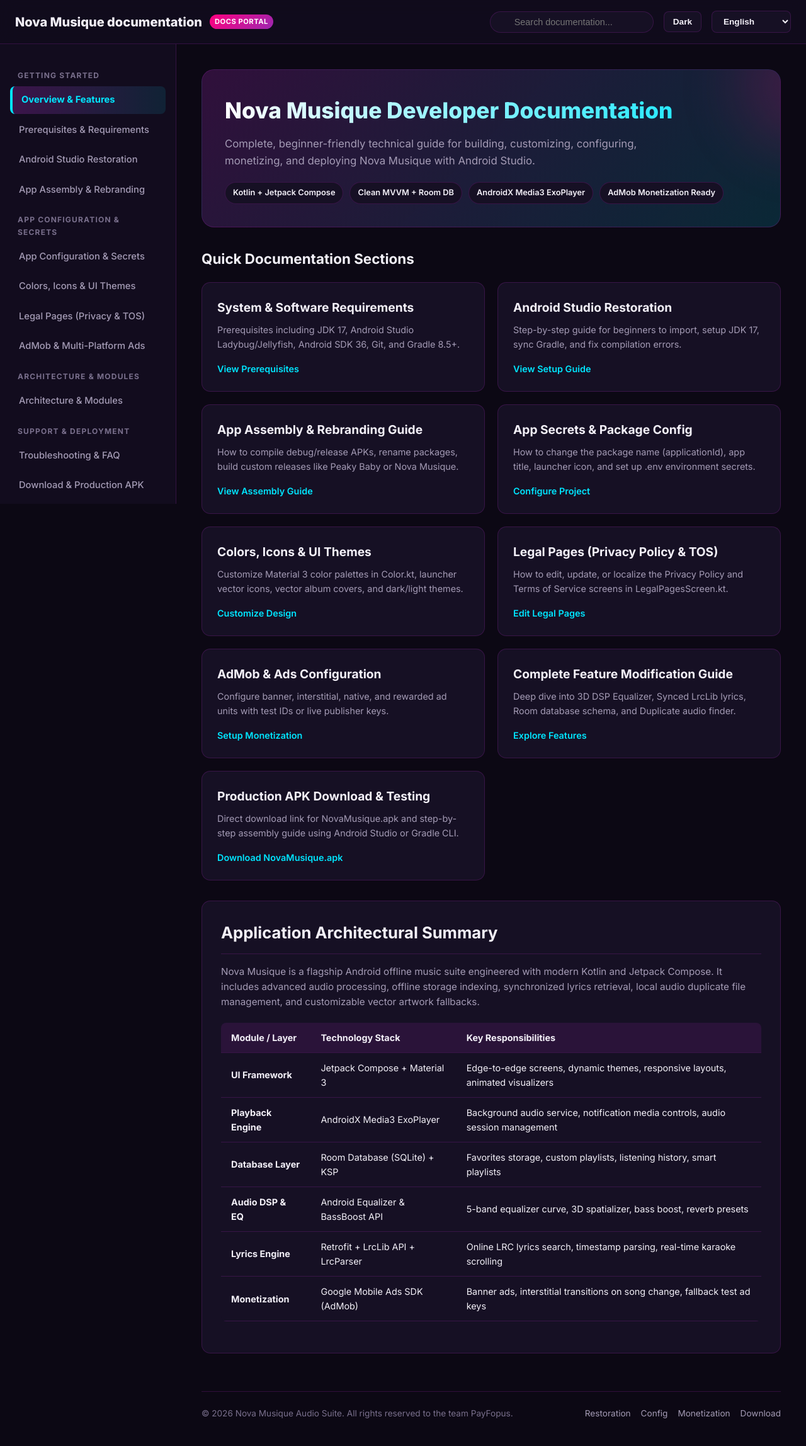
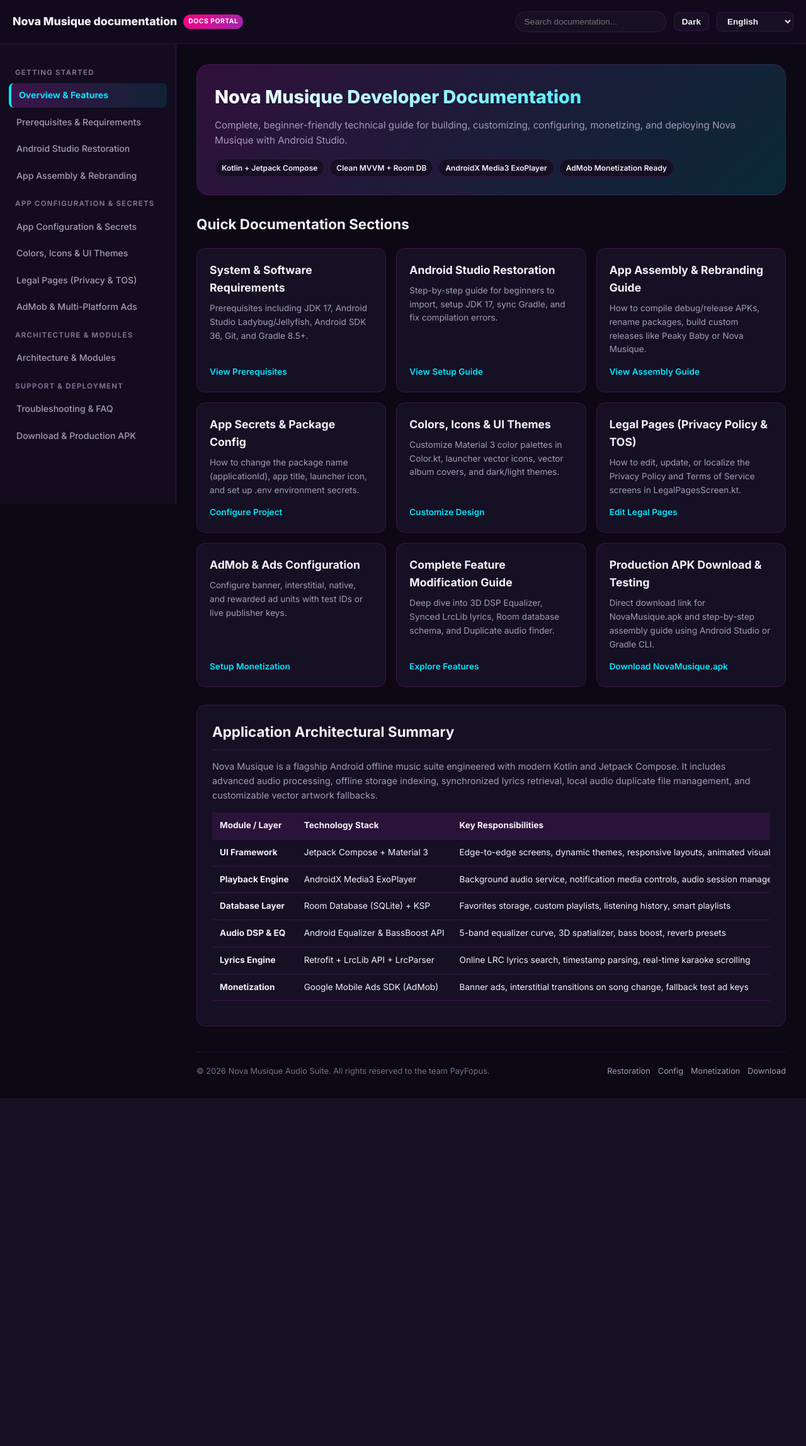
Before and after one commit to hleliofficiel/supreme-dollop, a PHP site: page /index.html in a window 1280 px wide. Shown: the whole page at 63% size. After the commit the page ends 1744 px from the top, so only its background shows below. Run offline with PHP 8.4, Linux system fonts and the light colour scheme.

Commit message:
Refactor CSS for responsive design improvements
Updated styles for improved responsiveness and consistency across various elements. Adjusted padding, margins, and sizes for better layout on different screen sizes.

```diff
--- a/NovaMusique/assets/css/styles.css
+++ b/NovaMusique/assets/css/styles.css
@@ -53,10 +53,10 @@ body {
   transition: background-color 0.3s ease, color 0.3s ease;
 }
 
-/* Scrollbar */
+/* Custom Scrollbar */
 ::-webkit-scrollbar {
-  width: 8px;
-  height: 8px;
+  width: 6px;
+  height: 6px;
 }
 ::-webkit-scrollbar-track {
   background: var(--bg-main);
@@ -82,34 +83,37 @@ body {
   left: 0;
   right: 0;
   height: var(--header-height);
-  background: rgba(18, 12, 30, 0.85);
+  background: rgba(18, 12, 30, 0.9);
   backdrop-filter: blur(12px);
+  -webkit-backdrop-filter: blur(12px);
   border-bottom: 1px solid var(--border-color);
   display: flex;
   align-items: center;
   justify-content: space-between;
-  padding: 0 24px;
+  padding: 0 20px;
   z-index: 1000;
+  gap: 12px;
 }
 
 [data-theme="light"] .top-header {
-  background: rgba(240, 235, 247, 0.85);
+  background: rgba(240, 235, 247, 0.9);
 }
 
 .brand-title {
   display: flex;
   align-items: center;
-  gap: 12px;
+  gap: 10px;
   font-weight: 800;
-  font-size: 1.25rem;
+  font-size: 1.1rem;
   color: var(--text-main);
   text-decoration: none;
+  white-space: nowrap;
 }
 
 .brand-badge {
   background: linear-gradient(135deg, var(--accent-pink), var(--primary));
   color: #fff;
-  font-size: 0.7rem;
+  font-size: 0.65rem;
   padding: 3px 8px;
   border-radius: 20px;
   font-weight: 700;
@@ -120,57 +124,38 @@ body {
 .header-actions {
   display: flex;
   align-items: center;
-  gap: 16px;
+  gap: 12px;
 }
 
 /* Search Box */
 .search-box {
   position: relative;
-  width: 260px;
+  width: 240px;
 }
 
 .search-box input {
   width: 100%;
-  padding: 8px 16px 8px 38px;
+  padding: 8px 14px;
   background: var(--bg-card);
   border: 1px solid var(--border-color);
   border-radius: 20px;
   color: var(--text-main);
-  font-size: 0.9rem;
+  font-size: 0.85rem;
   outline: none;
   transition: all 0.2s ease;
 }
 
-[dir="rtl"] .search-box input {
-  padding: 8px 38px 8px 16px;
+.search-box input:focus {
+  border-color: var(--accent-cyan);
+  box-shadow: 0 0 10px rgba(0, 229, 255, 0.3);
 }
 
-.search-box input:focus {
-  border-color: var(--accent-cyan);
-  box-shadow: 0 0 12px rgba(0, 229, 255, 0.3);
-}
-
-.search-icon {
-  position: absolute;
-  left: 12px;
-  top: 50%;
-  transform: translateY(-50%);
-  color: var(--text-muted);
-  font-size: 0.9rem;
-  pointer-events: none;
-}
-
-[dir="rtl"] .search-icon {
-  left: auto;
-  right: 12px;
-}
-
-/* Select Control */
+/* Controls & Buttons */
 .control-btn, .lang-select {
   background: var(--bg-card);
   border: 1px solid var(--border-color);
   color: var(--text-main);
-  padding: 8px 14px;
+  padding: 6px 12px;
   border-radius: var(--radius-sm);
   cursor: pointer;
   font-size: 0.85rem;
@@ -187,35 +172,54 @@ body {
   color: #fff;
 }
 
+/* Mobile Menu Hamburger Button Styling */
+.mobile-menu-btn {
+  display: none;
+  background: var(--bg-card);
+  border: 1px solid var(--border-color);
+  color: var(--accent-cyan);
+  padding: 8px;
+  border-radius: var(--radius-sm);
+  cursor: pointer;
+  align-items: center;
+  justify-content: center;
+  transition: all 0.2s ease;
+  min-width: 40px;
+  min-height: 40px;
+}
+
+.mobile-menu-btn:hover {
+  background: rgba(0, 229, 255, 0.15);
+  border-color: var(--accent-cyan);
+  box-shadow: 0 0 10px rgba(0, 229, 255, 0.3);
+}
+
+.mobile-menu-btn svg {
+  display: block;
+}
+
 /* Sidebar Navigation */
 .sidebar {
   position: fixed;
   top: var(--header-height);
   bottom: 0;
-  left: 0;
+  inset-inline-start: 0;
   width: var(--sidebar-width);
   background: var(--bg-sidebar);
-  border-right: 1px solid var(--border-color);
-  padding: 24px 16px;
+  border-inline-end: 1px solid var(--border-color);
+  padding: 20px 14px;
   overflow-y: auto;
-  z-index: 900;
-  transition: transform 0.3s ease, right 0.3s ease, left 0.3s ease;
-}
-
-[dir="rtl"] .sidebar {
-  left: auto;
-  right: 0;
-  border-right: none;
-  border-left: 1px solid var(--border-color);
+  z-index: 950;
+  transition: transform 0.3s ease;
 }
 
 .nav-section-title {
-  font-size: 0.75rem;
+  font-size: 0.72rem;
   text-transform: uppercase;
   letter-spacing: 1.2px;
   color: var(--text-dim);
   font-weight: 700;
-  margin: 16px 12px 8px 12px;
+  margin: 16px 10px 8px 10px;
 }
 
 .nav-list {
@@ -229,11 +233,11 @@ body {
 .nav-link {
   display: flex;
   align-items: center;
-  gap: 12px;
-  padding: 10px 14px;
+  gap: 10px;
+  padding: 8px 12px;
   color: var(--text-muted);
   text-decoration: none;
-  font-size: 0.92rem;
+  font-size: 0.88rem;
   font-weight: 500;
   border-radius: var(--radius-sm);
   transition: all 0.2s ease;
@@ -251,51 +255,14 @@ body {
   border-inline-start: 4px solid var(--accent-cyan);
 }
 
-.nav-icon {
-  font-size: 1.1rem;
-  width: 20px;
-  text-align: center;
-}
-
 /* Main Content Area */
 .main-content {
   margin-top: var(--header-height);
   margin-inline-start: var(--sidebar-width);
   flex: 1;
-  padding: 40px;
-  max-width: 1100px;
-}
-
-@media (max-width: 992px) {
-  .main-content {
-    margin-inline-start: 0;
-    padding: 24px 16px;
-  }
-  .sidebar {
-    transform: translateX(-100%);
-  }
-  [dir="rtl"] .sidebar {
-    transform: translateX(100%);
-  }
-  .sidebar.mobile-open {
-    transform: translateX(0) !important;
-  }
-}
-
-/* Mobile Toggle */
-.mobile-menu-btn {
-  display: none;
-  background: none;
-  border: none;
-  color: var(--text-main);
-  font-size: 1.5rem;
-  cursor: pointer;
-}
-
-@media (max-width: 992px) {
-  .mobile-menu-btn {
-    display: block;
-  }
+  padding: 32px;
+  max-width: 1200px;
+  width: calc(100% - var(--sidebar-width));
 }
 
 /* Hero Section */
@@ -303,29 +270,14 @@ body {
   background: linear-gradient(135deg, rgba(156, 39, 176, 0.25), rgba(0, 229, 255, 0.15));
   border: 1px solid var(--border-color);
   border-radius: var(--radius-lg);
-  padding: 36px;
-  margin-bottom: 32px;
-  position: relative;
-  overflow: hidden;
-}
-
-.doc-hero::before {
-  content: "";
-  position: absolute;
-  top: -50%;
-  right: -20%;
-  width: 300px;
-  height: 300px;
-  background: radial-gradient(circle, var(--accent-pink) 0%, transparent 70%);
-  opacity: 0.25;
-  filter: blur(40px);
-  pointer-events: none;
+  padding: 28px;
+  margin-bottom: 28px;
 }
 
 .doc-title {
-  font-size: 2.2rem;
+  font-size: 1.8rem;
   font-weight: 800;
-  margin-bottom: 12px;
+  margin-bottom: 10px;
   background: linear-gradient(90deg, #fff, var(--accent-cyan));
   -webkit-background-clip: text;
   -webkit-text-fill-color: transparent;
@@ -338,230 +290,156 @@ body {
 }
 
 .doc-subtitle {
-  font-size: 1.05rem;
+  font-size: 0.95rem;
   color: var(--text-muted);
-  max-width: 750px;
-  margin-bottom: 20px;
+  margin-bottom: 16px;
 }
 
 .doc-badges {
   display: flex;
   flex-wrap: wrap;
-  gap: 10px;
+  gap: 8px;
 }
 
 .tech-badge {
   background: var(--bg-card);
   border: 1px solid var(--border-color);
-  padding: 6px 12px;
+  padding: 4px 10px;
   border-radius: 20px;
-  font-size: 0.8rem;
+  font-size: 0.75rem;
   font-weight: 600;
   color: var(--text-main);
-  display: inline-flex;
-  align-items: center;
-  gap: 6px;
 }
 
-/* Content Cards Grid */
+/* Grid Cards */
 .grid-cards {
   display: grid;
-  grid-template-columns: repeat(auto-fit, minmax(300px, 1fr));
-  gap: 20px;
-  margin-bottom: 32px;
+  grid-template-columns: repeat(auto-fit, minmax(260px, 1fr));
+  gap: 16px;
+  margin-bottom: 28px;
 }
 
 .doc-card {
   background: var(--bg-card);
   border: 1px solid var(--border-color);
   border-radius: var(--radius-md);
-  padding: 24px;
-  transition: all 0.25 ease;
+  padding: 20px;
+  transition: all 0.25s ease;
   display: flex;
   flex-direction: column;
 }
 
 .doc-card:hover {
   border-color: var(--accent-cyan);
-  transform: translateY(-4px);
+  transform: translateY(-3px);
   box-shadow: var(--shadow);
 }
 
-.card-icon {
-  width: 48px;
-  height: 48px;
-  border-radius: var(--radius-sm);
-  background: rgba(156, 39, 176, 0.15);
-  color: var(--accent-cyan);
-  display: flex;
-  align-items: center;
-  justify-content: center;
-  font-size: 1.4rem;
-  margin-bottom: 16px;
-}
-
 .card-title {
-  font-size: 1.2rem;
+  font-size: 1.1rem;
   font-weight: 700;
   margin-bottom: 8px;
   color: var(--text-main);
 }
 
 .card-desc {
-  font-size: 0.9rem;
+  font-size: 0.85rem;
   color: var(--text-muted);
   flex: 1;
-  margin-bottom: 16px;
+  margin-bottom: 14px;
 }
 
 .card-link {
   color: var(--accent-cyan);
   text-decoration: none;
   font-weight: 600;
-  font-size: 0.9rem;
-  display: inline-flex;
-  align-items: center;
-  gap: 6px;
+  font-size: 0.85rem;
 }
 
-.card-link:hover {
-  text-decoration: underline;
-}
-
-/* Typography & Content Sections */
+/* Content Sections */
 .section-block {
   background: var(--bg-card);
   border: 1px solid var(--border-color);
   border-radius: var(--radius-md);
-  padding: 30px;
-  margin-bottom: 28px;
+  padding: 24px;
+  margin-bottom: 24px;
 }
 
 h2.section-heading {
-  font-size: 1.6rem;
+  font-size: 1.4rem;
   font-weight: 700;
-  margin-bottom: 16px;
+  margin-bottom: 14px;
   color: var(--text-main);
-  display: flex;
-  align-items: center;
-  gap: 12px;
   border-bottom: 1px solid var(--border-color);
-  padding-bottom: 12px;
-}
-
-h3.sub-heading {
-  font-size: 1.25rem;
-  font-weight: 600;
-  margin: 20px 0 10px 0;
-  color: var(--accent-cyan);
+  padding-bottom: 10px;
 }
 
 p.section-text {
   color: var(--text-muted);
-  margin-bottom: 16px;
-  font-size: 0.95rem;
+  margin-bottom: 14px;
+  font-size: 0.9rem;
 }
 
 /* Step List */
 .step-list {
   list-style: none;
-  counter-reset: step-counter;
-  margin: 20px 0;
+  margin: 16px 0;
 }
 
 .step-item {
-  position: relative;
-  padding-inline-start: 48px;
-  margin-bottom: 20px;
-}
-
-.step-item::before {
-  counter-increment: step-counter;
-  content: counter(step-counter);
-  position: absolute;
-  left: 0;
-  top: 0;
-  width: 32px;
-  height: 32px;
-  background: linear-gradient(135deg, var(--primary), var(--primary-dark));
-  color: #fff;
-  border-radius: 50%;
-  display: flex;
-  align-items: center;
-  justify-content: center;
-  font-weight: 700;
-  font-size: 0.9rem;
-}
-
-[dir="rtl"] .step-item::before {
-  left: auto;
-  right: 0;
-}
-
-[dir="rtl"] .step-item {
-  padding-inline-start: 0;
-  padding-inline-end: 48px;
+  margin-bottom: 16px;
 }
 
 .step-title {
   font-weight: 700;
-  font-size: 1.05rem;
+  font-size: 0.95rem;
   color: var(--text-main);
   margin-bottom: 4px;
 }
 
-/* Code Snippet Box */
+/* Code Snippets */
 .code-box {
   background: var(--bg-code);
   border: 1px solid var(--border-color);
   border-radius: var(--radius-sm);
-  margin: 16px 0;
+  margin: 14px 0;
   overflow: hidden;
-  position: relative;
 }
 
 .code-header {
   background: rgba(0, 0, 0, 0.3);
-  padding: 8px 16px;
+  padding: 6px 12px;
   display: flex;
   justify-content: space-between;
   align-items: center;
-  font-size: 0.8rem;
+  font-size: 0.75rem;
   color: var(--text-dim);
   font-family: var(--font-code);
-  border-bottom: 1px solid rgba(255, 255, 255, 0.05);
 }
 
 .copy-btn {
   background: rgba(255, 255, 255, 0.1);
   border: none;
   color: #fff;
-  padding: 4px 10px;
+  padding: 3px 8px;
   border-radius: 4px;
   cursor: pointer;
-  font-size: 0.75rem;
-  font-weight: 600;
-  transition: all 0.2s ease;
-}
-
-.copy-btn:hover {
-  background: var(--accent-cyan);
-  color: #000;
+  font-size: 0.7rem;
 }
 
 pre code {
   display: block;
-  padding: 16px;
+  padding: 12px;
   font-family: var(--font-code);
-  font-size: 0.88rem;
+  font-size: 0.82rem;
   color: #e0d6f5;
   overflow-x: auto;
-  line-height: 1.5;
-  direction: ltr; /* Code remains LTR */
+  line-height: 1.4;
+  direction: ltr;
   text-align: left;
 }
 
-/* Callout Boxes */
+/* Callout Box Styling */
 .callout {
   padding: 16px 20px;
   border-radius: var(--radius-sm);
@@ -584,36 +462,25 @@ pre code {
   color: var(--text-main);
 }
 
-.callout-success {
-  background: rgba(76, 175, 80, 0.08);
-  border-inline-start: 4px solid #4caf50;
-  color: var(--text-main);
-}
-
-.callout-icon {
-  font-size: 1.2rem;
-  margin-top: 2px;
-}
-
-/* Tables */
+/* Tables Responsive Wrapper */
 .doc-table-wrapper {
   overflow-x: auto;
-  margin: 20px 0;
+  margin: 16px 0;
+  width: 100%;
 }
 
 .doc-table {
   width: 100%;
   border-collapse: collapse;
-  font-size: 0.9rem;
+  font-size: 0.85rem;
   background: var(--bg-card);
-  border-radius: var(--radius-sm);
-  overflow: hidden;
 }
 
 .doc-table th, .doc-table td {
-  padding: 12px 16px;
+  padding: 10px 12px;
   text-align: start;
   border-bottom: 1px solid var(--border-color);
+  white-space: nowrap;
 }
 
 .doc-table th {
@@ -656,19 +514,21 @@ pre code {
 
 /* Footer */
 .doc-footer {
-  margin-top: 60px;
-  padding-top: 24px;
+  margin-top: 40px;
+  padding-top: 20px;
   border-top: 1px solid var(--border-color);
   display: flex;
+  flex-wrap: wrap;
+  gap: 12px;
   justify-content: space-between;
   align-items: center;
   color: var(--text-dim);
-  font-size: 0.85rem;
+  font-size: 0.8rem;
 }
 
 .footer-nav {
   display: flex;
-  gap: 16px;
+  gap: 12px;
 }
 
 .footer-nav a {
```
Also changed, not shown: other parts of NovaMusique/assets/css/styles.css (+67 -19 lines).
